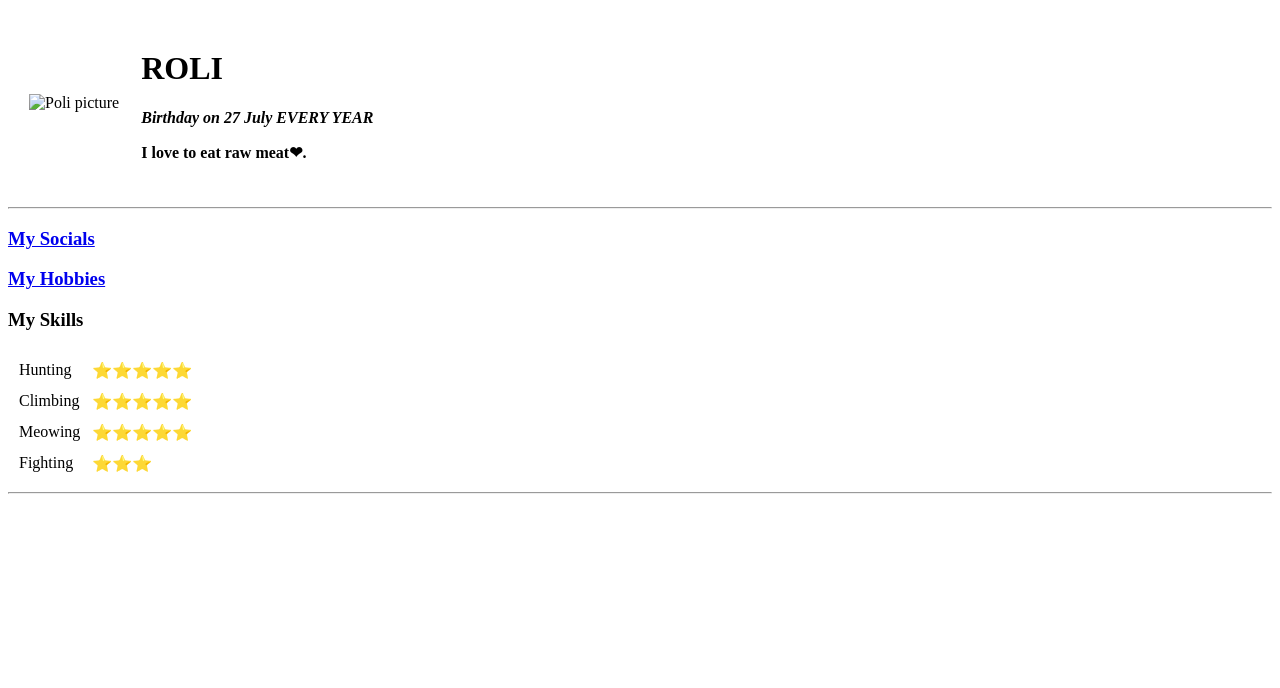
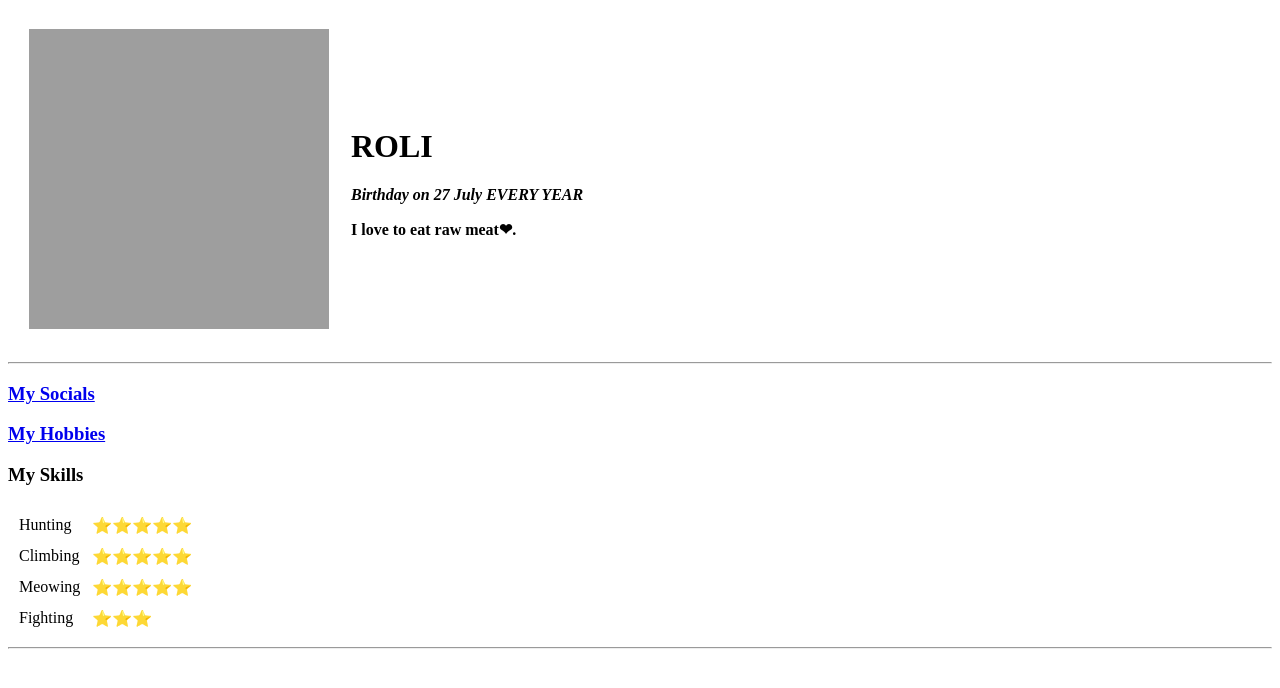
Before and after one commit to AVN01/rolipoli, a plain HTML site: page index.html in a window 1280 px wide. Drawn offline with Linux system fonts and the light colour scheme; the site is published under a folder, as on GitHub Pages, so addresses that start at the root find nothing.

Commit message:
Update index.html

```diff
--- a/index.html
+++ b/index.html
@@ -10,7 +10,7 @@
     <body>
         <table cellspacing="20">
             <tr>
-                <td><img src="/images/DSC00041-modified.png" alt="Poli picture" style="width:300px;height:300px;"></td>
+                <td><img src="images/DSC00041-modified.png" alt="Poli picture" style="width:300px;height:300px;"></td>
                 <td><h1>ROLI</h1>
                 <p><em><strong>Birthday on 27 July EVERY YEAR</strong></em></p>
                 <p><strong>I love to eat raw meat❤.</strong></p></td>
```
